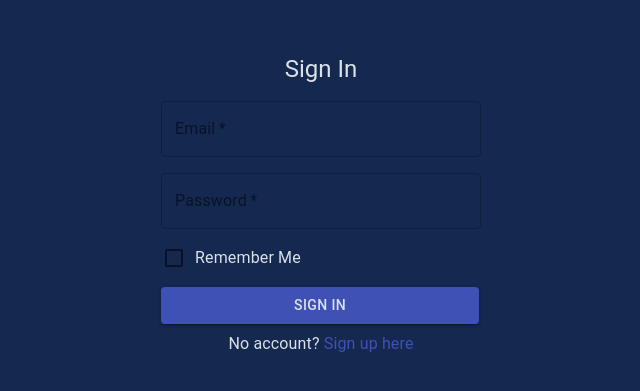
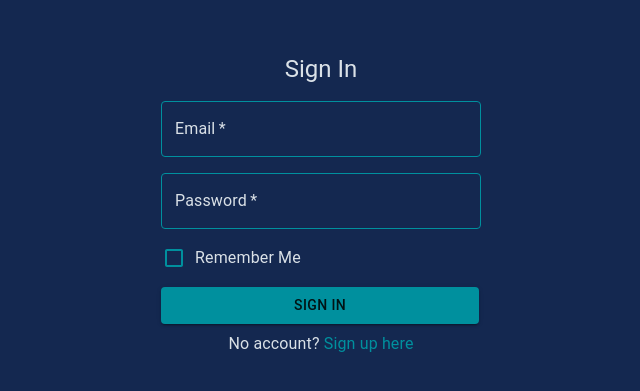
Before and after one commit to LasithRanahewa/BookFind, a React (Create React App) app: page /sign-in in a window 1280 px wide. Shown: the part 201-592 px from the top of the page, without its empty margins (319-959 px from the left). Built offline with nearby package versions, Linux system fonts and the light colour scheme.

Commit message:
modify signin

```diff
--- a/src/App.js
+++ b/src/App.js
@@ -4,7 +4,7 @@ import { Grid } from "@material-ui/core";
 import Box from "@mui/material/Box";
 import TextField from "@mui/material/TextField";
 import Footer from "./components/Footer";
-import TrendingCard from "./components/TrendingCard";
+import TrendingBooks from "./components/TrendingBooks";
 import { Link } from "react-router-dom";
 
 const App = () => {
@@ -12,11 +12,11 @@ const App = () => {
     <div>
       <Navbar />
 
-      <div style={{ position: "relative", top: 0, left: 0, height: "100vh"}}>
+      <div style={{ position: "relative", top: 0, left: 0, height: "100vh" }}>
         <Grid container spacing={2}>
           <Grid item xs={12} md={8}>
             <div className="hero">
-              <h2 >e-Books Galore | Explore | Discover</h2>
+              <h2>e-Books Galore | Explore | Discover</h2>
               <h1 className="herotext2">
                 IT'S NOT JUST A <br />
                 BOOKSTORE.
@@ -40,23 +40,7 @@ const App = () => {
         </Grid>
       </div>
 
-      <div>
-        <h1 style={{ textAlign: "center" }}>Trending This Week</h1>
-        <Grid container spacing={2} justifyContent="center">
-          <Grid item xs={12} sm={3}>
-            <TrendingCard />
-          </Grid>
-          <Grid item xs={12} sm={3}>
-            <TrendingCard />
-          </Grid>
-          <Grid item xs={12} sm={3}>
-            <TrendingCard />
-          </Grid>
-          <Grid item xs={12} sm={3}>
-            <TrendingCard />
-          </Grid>
-        </Grid>
-      </div>
+      <TrendingBooks />
 
       <Grid container spacing={2}>
         <Grid item xs={12} md={4}>
--- /dev/null
+++ b/src/components/TrendingBooks.js
@@ -0,0 +1,27 @@
+import React from "react";
+import { Grid } from "@material-ui/core";
+import TrendingCard from "./TrendingCard";
+
+const TrendingBooks = () => {
+  return (
+    <div>
+      <h1 style={{ textAlign: "center" }}>Trending This Week</h1>
+      <Grid container spacing={2} justifyContent="center">
+        <Grid item xs={12} sm={3}>
+          <TrendingCard />
+        </Grid>
+        <Grid item xs={12} sm={3}>
+          <TrendingCard />
+        </Grid>
+        <Grid item xs={12} sm={3}>
+          <TrendingCard />
+        </Grid>
+        <Grid item xs={12} sm={3}>
+          <TrendingCard />
+        </Grid>
+      </Grid>
+    </div>
+  );
+};
+
+export default TrendingBooks;
--- a/src/pages/SignInPage.js
+++ b/src/pages/SignInPage.js
@@ -1,12 +1,10 @@
 import React, { useState } from 'react';
 import { makeStyles } from '@material-ui/core/styles';
-import { TextField, Button, FormControl, Typography, Link, Checkbox, FormControlLabel, colors } from '@material-ui/core';
+import { TextField, Button, FormControl, Typography, Link, Checkbox, FormControlLabel } from '@material-ui/core';
 
 const useStyles = makeStyles((theme) => ({
-
     form: {
         backgroundColor: '#142850',
-        color: '#DAE1E7',
         display: 'flex',
         flexDirection: 'column',
         alignItems: 'center',
@@ -14,15 +12,41 @@ const useStyles = makeStyles((theme) => ({
         height: '100vh',
     },
     textField: {
-        color: '#DAE1E7',
         margin: theme.spacing(1),
         width: '40ch',
+        '& .MuiOutlinedInput-root': {
+            '& fieldset': {
+                borderColor: '#00909E',
+            },
+            '&:hover fieldset': {
+                borderColor: '#00909E',
+            },
+            '&.Mui-focused fieldset': {
+                borderColor: '#00909E',
+            },
+        },
+        '& .MuiFormLabel-root': {
+            color: '#DAE1E7',
+        },
+        '& .MuiInputBase-input': {
+            color: '#DAE1E7',
+        },
     },
     button: {
-        color: '#DAE1E7',
         margin: theme.spacing(1),
         width: '40ch',
+        backgroundColor: '#00909E',
+        '&:hover': {
+            backgroundColor: '#00909E',
+        },
     },
+    checkbox: {
+        color: '#00909E',
+        '&$checked': {
+            color: '#00909E',
+        },
+    },
+    checked: {},
 }));
 
 const SignInPage = () => {
@@ -59,7 +83,10 @@ const SignInPage = () => {
                             checked={rememberMe}
                             onChange={handleRememberMeChange}
                             name="rememberMe"
-                            color="primary"
+                            classes={{
+                                root: classes.checkbox,
+                                checked: classes.checked,
+                            }}
                         />
                     }
                     label="Remember Me"
@@ -68,13 +95,13 @@ const SignInPage = () => {
                 <Button
                     className={classes.button}
                     variant="contained"
-                    color="primary"
+                    color="00909E"
                     type="submit"
                 >
                     Sign In
                 </Button>
                 <Typography variant="body1" gutterBottom style={{ textAlign: 'center' }}>
-                    No account? <Link href="/sign-up">Sign up here</Link>
+                    No account? <Link href="/sign-up" style={{ color: '#00909E' }}>Sign up here</Link>
                 </Typography>
             </FormControl>
         </form>
```
